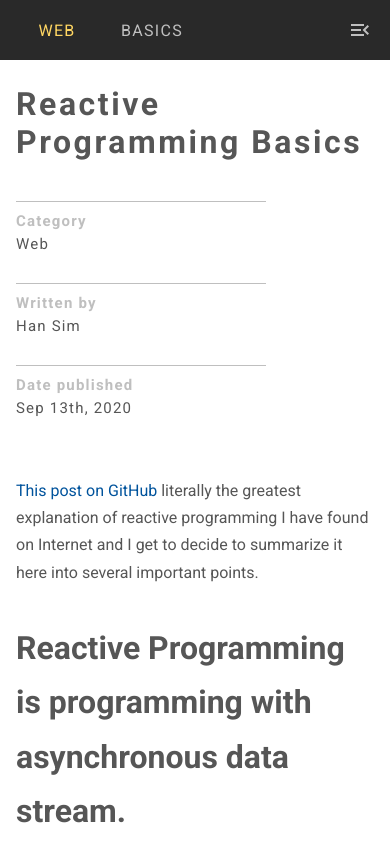
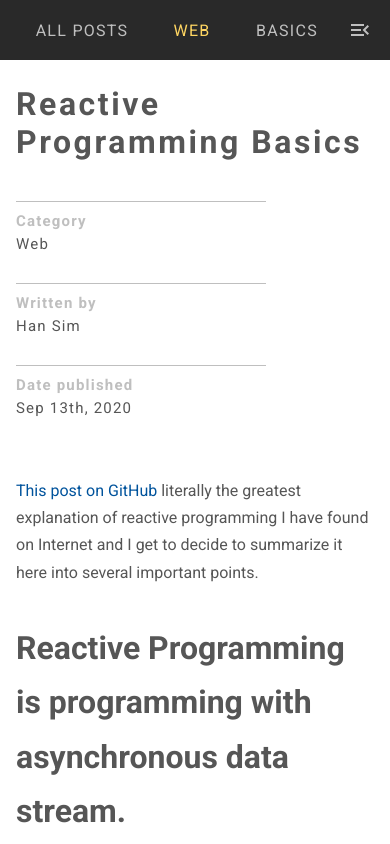
Before and after one commit to Han-Sim/blog.hansim.dev, a Gatsby site: page / in a window 390 px wide. Shown: the top 844 px of the page. Built offline with nearby package versions, Linux system fonts and the light colour scheme; Gatsby itself is replaced by a stand-in of ours; some packages are replaced by stand-ins of ours.

Commit message:
[mobile] menubar update to navigate to the new category dedicated path.

```diff
--- a/src/components/menu/components/Menu.Bar.jsx
+++ b/src/components/menu/components/Menu.Bar.jsx
@@ -1,45 +1,70 @@
-import React, { forwardRef, useContext, useCallback } from "react";
+import React, { forwardRef, useContext } from "react";
 import { navigate } from "gatsby";
 import IconButton from "@material-ui/core/IconButton";
 import MenuOpenIcon from "@material-ui/icons/MenuOpen";
 import classnames from "classnames";
 import { Context } from "src/context";
 import {
+  CATEGORY_ALL_POSTS,
+  CATEGORY_BASICS,
   CATEGORY_WEB_DEVELOPMENT,
-  CATEGORY_BASICS,
   KEY_ENTER,
+  PATH_ALL_POSTS,
+  PATH_CATEGORY_BASICS,
+  PATH_CATEGORY_WEB_DEVELOPMENT,
 } from "src/util/constants";
 import style from "./menu.bar.module.scss";
 
 const MenuBar = forwardRef((props, ref) => {
   const { activeMenu, setActiveMenu } = useContext(Context);
 
-  const handleCategoryOnClick = useCallback(
-    category => {
-      navigate(`/posts`);
-      setActiveMenu(category);
-    },
-    [setActiveMenu]
-  );
+  const navigateCategory = category => {
+    if (CATEGORY_ALL_POSTS) {
+      navigate(PATH_ALL_POSTS);
+    }
 
-  const handleCategoryOnKeyDown = useCallback(
-    (category, event) => {
-      if (event.keyCode === KEY_ENTER) {
-        navigate(`/posts`);
-        setActiveMenu(category);
-      }
-    },
-    [setActiveMenu]
-  );
+    if (CATEGORY_BASICS) {
+      navigate(PATH_CATEGORY_BASICS);
+    }
+
+    if (CATEGORY_WEB_DEVELOPMENT) {
+      navigate(PATH_CATEGORY_WEB_DEVELOPMENT);
+    }
+
+    setActiveMenu(category);
+  };
+
+  const handleCategoryOnClick = category => navigateCategory(category);
+
+  const handleCategoryOnKeyDown = (category, event) => {
+    if (event.keyCode === KEY_ENTER) {
+      navigateCategory(category);
+    }
+  };
 
   return (
     <div className={style.container} ref={ref}>
       <div className={style.left}>
         <div
           className={
+            activeMenu === CATEGORY_ALL_POSTS
+              ? classnames(style.menu, style.menuActive, style.allPosts)
+              : classnames(style.menu, style.menuInactive, style.allPosts)
+          }
+          onClick={() => handleCategoryOnClick(CATEGORY_ALL_POSTS)}
+          onKeyDown={event =>
+            handleCategoryOnKeyDown(CATEGORY_ALL_POSTS, event)
+          }
+          role="button"
+          tabindex={0}
+        >
+          {CATEGORY_ALL_POSTS}
+        </div>
+        <div
+          className={
             activeMenu === CATEGORY_WEB_DEVELOPMENT
-              ? classnames(style.menu, style.menuActive, style.webDevelopment)
-              : classnames(style.menu, style.menuInactive, style.webDevelopment)
+              ? classnames(style.menu, style.menuActive, style.web)
+              : classnames(style.menu, style.menuInactive, style.web)
           }
           onClick={() => handleCategoryOnClick(CATEGORY_WEB_DEVELOPMENT)}
           onKeyDown={event =>
--- a/src/components/menu/components/Menu.jsx
+++ b/src/components/menu/components/Menu.jsx
@@ -41,9 +41,6 @@ const Menu = forwardRef(({ toggleMenu }, ref) => {
       },
     };
 
-    console.log("edges", edges);
-    console.log("obj", obj);
-
     edges.forEach(edge => {
       obj.categories.push(edge.node.frontmatter.category);
       obj.categoryWithTags[edge.node.frontmatter.category] = [
@@ -62,8 +59,6 @@ const Menu = forwardRef(({ toggleMenu }, ref) => {
 
     return obj;
   }, [edges]);
-
-  console.log("categoryTags", categoryTags);
 
   // Post count by tag and category.
   // Sort it by desc order.
--- a/src/components/menu/components/menu.bar.module.scss
+++ b/src/components/menu/components/menu.bar.module.scss
@@ -45,9 +45,14 @@
       padding-bottom: -8px;
     }
 
-    .webDevelopment {
+    .allPosts {
+      width: 120px;
+      margin-left: 20px;
+    }
+
+    .web {
       width: 70px;
-      margin-left: 20px;
+      margin-left: 15px;
     }
 
     .basics {
```
